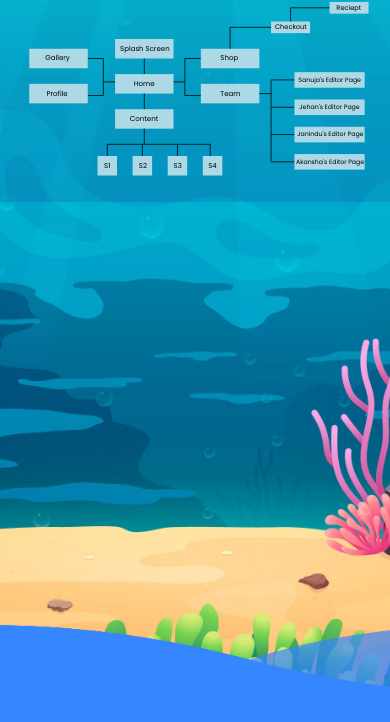
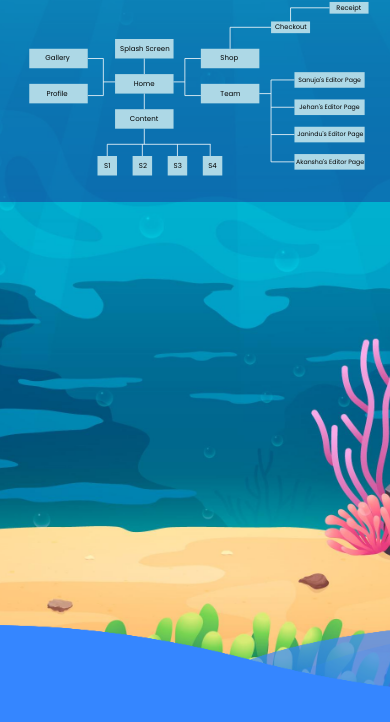
Before and after one commit to nethsuka/WDGP_coursework, a plain HTML site: page svg.html in a window 390 px wide. Shown: the part 139-861 px from the top of the page. Drawn offline with Linux system fonts and the light colour scheme.

```diff
--- a/css/svg.css
+++ b/css/svg.css
@@ -1,5 +1,5 @@
 #svg{
-    background-color: rgba(30, 23, 134, 0.144);
+    background-color: rgba(30, 23, 134, 0.387);
 }
 
 rect:hover{
--- a/svg.html
+++ b/svg.html
@@ -35,7 +35,7 @@
         <h1 id="topic" style="text-align: center; font-size: 18">Sitemap</h1>
         <div id = "svg" style="width: 100%; height: 100%;">
 
-            <label for="colorPicker" style="margin: 20px; padding-top: 100px">Select color:</label>
+            <label for="colorPicker" style="margin: 20px; padding-top: 100px">Select color of the boxes:</label>
             <input type="color" id="colorPicker" name="colorPicker" value="#ff0000">
 
             <svg viewBox="0 0 100 50" width="100%" height="100%">
@@ -46,7 +46,7 @@
                 </a>
 
                 <!-- Splash Screen and Home -->
-                <line x1="37" y1="15" x2="37" y2="19" style="stroke:black; stroke-width:0.2px"></line>
+                <line x1="37" y1="15" x2="37" y2="19" style="stroke:white; stroke-width:0.2px"></line>
 
                 <a href="">
                 <rect x="29.5" y="19" width="15" height="5" fill="lightblue"></rect>
@@ -54,25 +54,25 @@
                 </a>
 
                 <!-- Home - Shop and Team -->
-                <line x1="44.5" y1="21" x2="47.4" y2="21" style="stroke:black; stroke-width:0.2px"></line>
-                <line x1="47.4" y1="21" x2="47.4" y2="15" style="stroke:black; stroke-width:0.2px"></line>
-                <line x1="47.4" y1="21" x2="47.4" y2="24.5" style="stroke:black; stroke-width:0.2px"></line>
+                <line x1="44.5" y1="21" x2="47.4" y2="21" style="stroke:white; stroke-width:0.2px"></line>
+                <line x1="47.4" y1="21" x2="47.4" y2="15" style="stroke:white; stroke-width:0.2px"></line>
+                <line x1="47.4" y1="21" x2="47.4" y2="24.5" style="stroke:white; stroke-width:0.2px"></line>
 
                 <!-- Home and Gallery and Profile -->
-                <line x1="29.5" y1="21" x2="26.5" y2="21" style="stroke:black; stroke-width:0.2px"></line>
-                <line x1="26.5" y1="15" x2="26.5" y2="24.5" style="stroke:black; stroke-width:0.2px"></line>
+                <line x1="29.5" y1="21" x2="26.5" y2="21" style="stroke:white; stroke-width:0.2px"></line>
+                <line x1="26.5" y1="15" x2="26.5" y2="24.5" style="stroke:white; stroke-width:0.2px"></line>
                 <!-- Home and Gallery -->
-                <line x1="26.5" y1="15" x2="22.5" y2="15" style="stroke:black; stroke-width:0.2px"></line>
+                <line x1="26.5" y1="15" x2="22.5" y2="15" style="stroke:white; stroke-width:0.2px"></line>
                 <!-- Home and Profile -->
-                <line x1="26.5" y1="24.5" x2="22.5" y2="24.5" style="stroke:black; stroke-width:0.2px"></line>
+                <line x1="26.5" y1="24.5" x2="22.5" y2="24.5" style="stroke:white; stroke-width:0.2px"></line>
 
                 <!-- Home and shop -->
-                <line x1="47.4" y1="15" x2="51.5" y2="15" style="stroke:black; stroke-width:0.2px"></line>
+                <line x1="47.4" y1="15" x2="51.5" y2="15" style="stroke:white; stroke-width:0.2px"></line>
                 <!-- Home and Team -->
-                <line x1="47.4" y1="24.5" x2="51.5" y2="24.5" style="stroke:black; stroke-width:0.2px"></line>
+                <line x1="47.4" y1="24.5" x2="51.5" y2="24.5" style="stroke:white; stroke-width:0.2px"></line>
 
                 <!-- Home and Content -->
-                <line x1="37" y1="24" x2="37" y2="28" style="stroke:black; stroke-width:0.2px"></line>
+                <line x1="37" y1="24" x2="37" y2="28" style="stroke:white; stroke-width:0.2px"></line>
 
                 <a href="">
                 <rect x="29.5" y="28" width="15" height="5" fill="lightblue"></rect>
@@ -80,16 +80,16 @@
                 </a>
 
                 <!-- Content and S's -->
-                <line x1="37" y1="33" x2="37" y2="37" style="stroke:rgb(0, 0, 0); stroke-width:0.2px"></line>
-                <line x1="27.5" y1="37" x2="54" y2="37" style="stroke:black; stroke-width:0.2px"></line>
+                <line x1="37" y1="33" x2="37" y2="37" style="stroke: white; stroke-width:0.2px"></line>
+                <line x1="27.5" y1="37" x2="54" y2="37" style="stroke:white; stroke-width:0.2px"></line>
                 <!-- Content and S1 -->
-                <line x1="27.5" y1="37" x2="27.5" y2="43" style="stroke:black; stroke-width:0.2px"></line>
+                <line x1="27.5" y1="37" x2="27.5" y2="43" style="stroke:white; stroke-width:0.2px"></line>
                 <!-- Content and S2 -->
-                <line x1="36.5" y1="37" x2="36.5" y2="43" style="stroke:black; stroke-width:0.2px"></line>
+                <line x1="36.5" y1="37" x2="36.5" y2="43" style="stroke:white; stroke-width:0.2px"></line>
                 <!-- Content and S3 -->
-                <line x1="45.5" y1="37" x2="45.5" y2="43" style="stroke:black; stroke-width:0.2px"></line>
+                <line x1="45.5" y1="37" x2="45.5" y2="43" style="stroke:white; stroke-width:0.2px"></line>
                 <!-- Content and S4 -->
-                <line x1="53.9" y1="37" x2="53.9" y2="43" style="stroke:black; stroke-width:0.2px"></line>
+                <line x1="53.9" y1="37" x2="53.9" y2="43" style="stroke:white; stroke-width:0.2px"></line>
 
                 <a href="">
                 <rect x="25" y="40" width="5" height="5" fill="lightblue"></rect>
@@ -134,24 +134,24 @@
                 </a>
 
                 <!-- Team and Editor pages -->
-                <line x1="66.5" y1="24" x2="69.5" y2="24" style="stroke:black; stroke-width:0.2px"></line>
-                <line x1="69.5" y1="41.5" x2="69.5" y2="20.5" style="stroke:black; stroke-width:0.2px"></line>
+                <line x1="66.5" y1="24" x2="69.5" y2="24" style="stroke:white; stroke-width:0.2px"></line>
+                <line x1="69.5" y1="41.5" x2="69.5" y2="20.5" style="stroke:white; stroke-width:0.2px"></line>
 
                 <!-- Team and Sanuja's page -->
-                <line x1="69.5" y1="20.5" x2="75.5" y2="20.5" style="stroke:black; stroke-width:0.2px"></line>
+                <line x1="69.5" y1="20.5" x2="75.5" y2="20.5" style="stroke:white; stroke-width:0.2px"></line>
 
                 <!-- Team and Jehan's Page -->
-                <line x1="69.5" y1="27.5" x2="75.5" y2="27.5" style="stroke:black; stroke-width:0.2px"></line>
+                <line x1="69.5" y1="27.5" x2="75.5" y2="27.5" style="stroke:white; stroke-width:0.2px"></line>
 
                 <!-- Team and Janindu's page -->
-                <line x1="69.5" y1="34.5" x2="75.5" y2="34.5" style="stroke:black; stroke-width:0.2px"></line>
+                <line x1="69.5" y1="34.5" x2="75.5" y2="34.5" style="stroke:white; stroke-width:0.2px"></line>
 
                 <!-- Team and Akansha's page -->
-                <line x1="69.5" y1="41.5" x2="75.5" y2="41.5" style="stroke:black; stroke-width:0.2px"></line>
+                <line x1="69.5" y1="41.5" x2="75.5" y2="41.5" style="stroke:white; stroke-width:0.2px"></line>
 
                 <!-- Shop and Checkout -->
-                <line x1="59" y1="12.5" x2="59" y2="7" style="stroke:black; stroke-width:0.2px"></line>
-                <line x1="59" y1="7" x2="69.5" y2="7" style="stroke:black; stroke-width:0.2px"></line>
+                <line x1="59" y1="12.5" x2="59" y2="7" style="stroke:white; stroke-width:0.2px"></line>
+                <line x1="59" y1="7" x2="69.5" y2="7" style="stroke:white; stroke-width:0.2px"></line>
 
                 <a href="">
                 <rect x="69.5" y="5.5" width="10" height="3" fill="lightblue"></rect>
@@ -159,12 +159,12 @@
                 </a>
 
                 <!-- Checkout and Reciept -->
-                <line x1="74.5" y1="5.5" x2="74.5" y2="2" style="stroke:black; stroke-width:0.2px"></line>
-                <line x1="74.5" y1="2" x2="84.5" y2="2" style="stroke:black; stroke-width:0.2px"></line>
+                <line x1="74.5" y1="5.5" x2="74.5" y2="2" style="stroke:white; stroke-width:0.2px"></line>
+                <line x1="74.5" y1="2" x2="84.5" y2="2" style="stroke:white; stroke-width:0.2px"></line>
 
                 <a href="">
                 <rect x="84.5" y="0.5" width="10" height="3" fill="lightblue"></rect>
-                <text x="86.25" y="2.5" font-size="1.7">Reciept</text>
+                <text x="86.25" y="2.5" font-size="1.7">Receipt</text>
                 </a>
 
                 <a href="">
```
